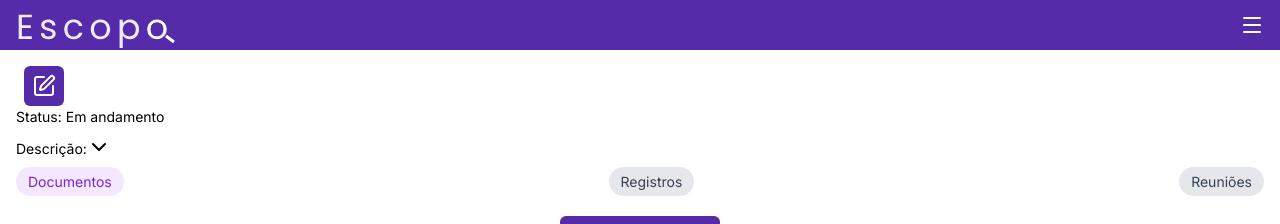
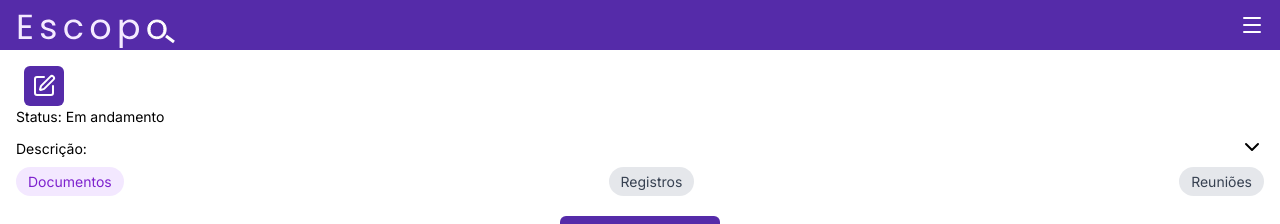
Before and after one commit to Samys003/projeto-escopo-web, a React (Vite) app: page /projeto/1 in a window 1280 px wide. Shown: the top 224 px of the page. Built offline with nearby package versions, Linux system fonts and the light colour scheme; no server answers.

Commit message:
botao da descricao do projeto funciona corretamente

```diff
--- a/src/pages/project-details/ProjectDetails.jsx
+++ b/src/pages/project-details/ProjectDetails.jsx
@@ -224,16 +224,26 @@ function ProjectDetails() {
                     <div className="">
                         <ParagraphMedium>Status: {project?.status ? "Concluido" : "Em andamento"}</ParagraphMedium>
                     </div>
-                    <div className={`relative flex items-end ${!expand ? "" : "flex-col gap-2"} `}>
+                    <div className={` flex  ${!expand ? "items-end justify-between" : "flex-col gap-2"} `}>
                         <ParagraphMedium className={!expand ? "line-clamp-2" : ""} >Descrição: {project?.descricao}</ParagraphMedium>
                         {expand && (
-                            <div className=" flex flex-col w-full">
-                                <ParagraphMedium>Data de Criação: {new Date(project?.data_criacao).toLocaleDateString()}</ParagraphMedium>
-                                <ParagraphMedium>Ultima Alteração: {new Date(project?.ultima_atualizacao).toLocaleDateString()}</ParagraphMedium>
-                                <ParagraphMedium>Responsavel: {project?.nome_responsavel}</ParagraphMedium>
+                            <div className=" flex justify-between items-end w-full">
+                                <div>
+                                    <ParagraphMedium>Data de Criação: {new Date(project?.data_criacao).toLocaleDateString()}</ParagraphMedium>
+                                    <ParagraphMedium>Ultima Alteração: {new Date(project?.ultima_atualizacao).toLocaleDateString()}</ParagraphMedium>
+                                    <ParagraphMedium>Responsavel: {project?.nome_responsavel}</ParagraphMedium>
+                                </div>
+                                <button onClick={() => setExpand(false)}>
+                                    <ChevronUp />
+                                </button>
                             </div>
                         )}
-                        <button className="" onClick={() => setExpand(!expand)}>{expand ? <ChevronUp /> : <ChevronDown />}</button>
+                        {!expand &&
+                            <button onClick={() => setExpand(true)}>
+                                <ChevronDown />
+                            </button>
+                        }
+
                     </div>
 
                     <ComponentMenu currentTab={currentTab} setCurrentTab={setCurrentTab} tabs={tabs}></ComponentMenu>
```
